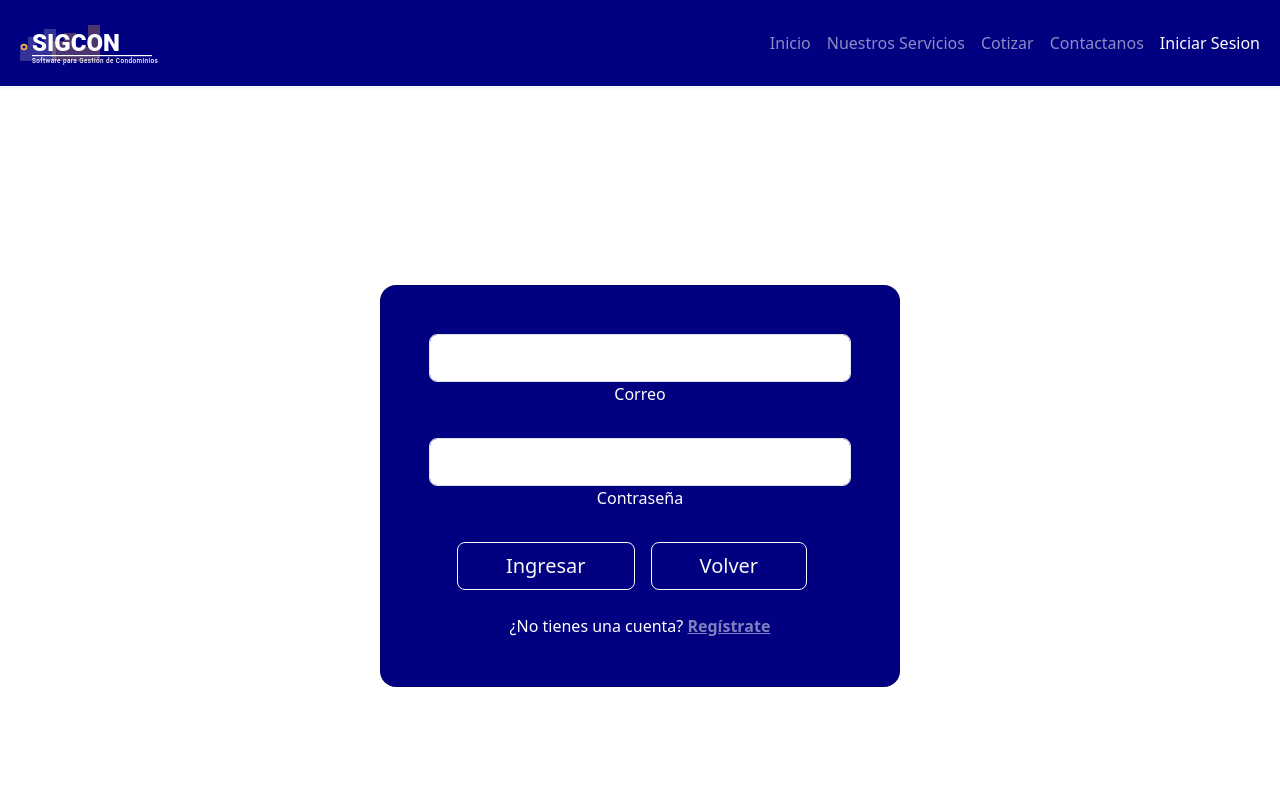
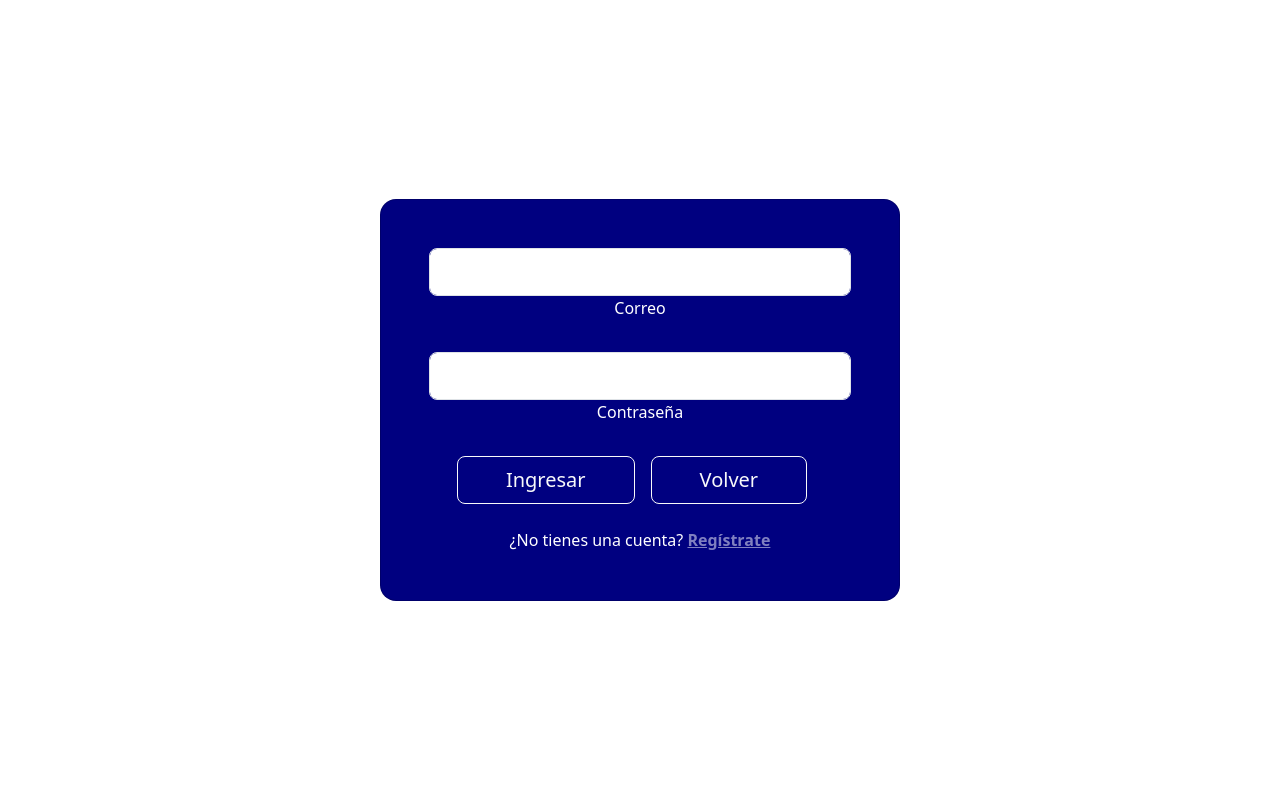
Before and after one commit to inwe-research-group/261dswS3AngularSigconFrontend, an Angular app: page /login in a window 1280 px wide. Shown: the top 800 px of the page. Built offline with nearby package versions, Linux system fonts and the light colour scheme.

Commit message:
reestructurado HomePage

```diff
--- a/src/app/app.html
+++ b/src/app/app.html
@@ -1,8 +1 @@
-<div class="app-container">
-  <app-header />
-  <app-toast-container />
-  <main class="flex-grow-1 d-flex flex-column">
-    <router-outlet />
-  </main>
-  <app-footer />
-</div>
+<router-outlet />
--- a/src/app/app.ts
+++ b/src/app/app.ts
@@ -1,12 +1,9 @@
 import { Component, signal } from '@angular/core';
 import { RouterOutlet } from '@angular/router';
-import { Header } from './components/header/header';
-import { Footer } from './components/footer/footer';
-import { ToastContainer } from './components/toast-container/toast-container';
 
 @Component({
   selector: 'app-root',
-  imports: [RouterOutlet,Header,Footer,ToastContainer],
+  imports: [RouterOutlet],
   templateUrl: './app.html',
   styleUrl: './app.scss'
 })
--- a/src/app/components/home/home.html
+++ b/src/app/components/home/home.html
@@ -1,3 +1,4 @@
+<app-header />
 <div class="slider-container">
   <div class="slider">
     @for (slide of slides; track i; let i = $index) {
@@ -323,3 +324,4 @@
     </div>
   </div>
 </section>
+<app-footer />
--- a/src/app/components/home/home.ts
+++ b/src/app/components/home/home.ts
@@ -1,10 +1,12 @@
 import { Component, OnInit, OnDestroy } from '@angular/core';
 import { RouterLink } from '@angular/router';
+import { Header } from '../header/header';
+import { Footer } from '../footer/footer';
 
 @Component({
   selector: 'app-home',
   standalone: true,
-  imports: [RouterLink],
+  imports: [RouterLink,Header,Footer],
   templateUrl: './home.html',
   styleUrl: './home.scss',
 })
--- a/src/app/components/inicio-sesion/inicio-sesion.html
+++ b/src/app/components/inicio-sesion/inicio-sesion.html
@@ -1,3 +1,4 @@
+<app-toast-container />
 <section class="vh-100 gradient-custom">
   <div class="py-5 h-100">
     <div class="row d-flex justify-content-center align-items-center h-100">
--- a/src/app/components/inicio-sesion/inicio-sesion.ts
+++ b/src/app/components/inicio-sesion/inicio-sesion.ts
@@ -7,11 +7,12 @@ import { ToastService } from '../../services/toast.service';
 import { UserRequest } from '../../model/api/request/user-request';
 import { UserResponse } from '../../model/api/response/user-response';
 import { SessionService } from '../../services/session.service';
+import { ToastContainer } from '../toast-container/toast-container';
 
 @Component({
   selector: 'app-inicio-sesion',
   standalone: true,
-  imports: [ReactiveFormsModule, RouterModule],
+  imports: [ReactiveFormsModule, RouterModule,ToastContainer],
   templateUrl: './inicio-sesion.html',
   styleUrl: './inicio-sesion.scss',
 })
```
